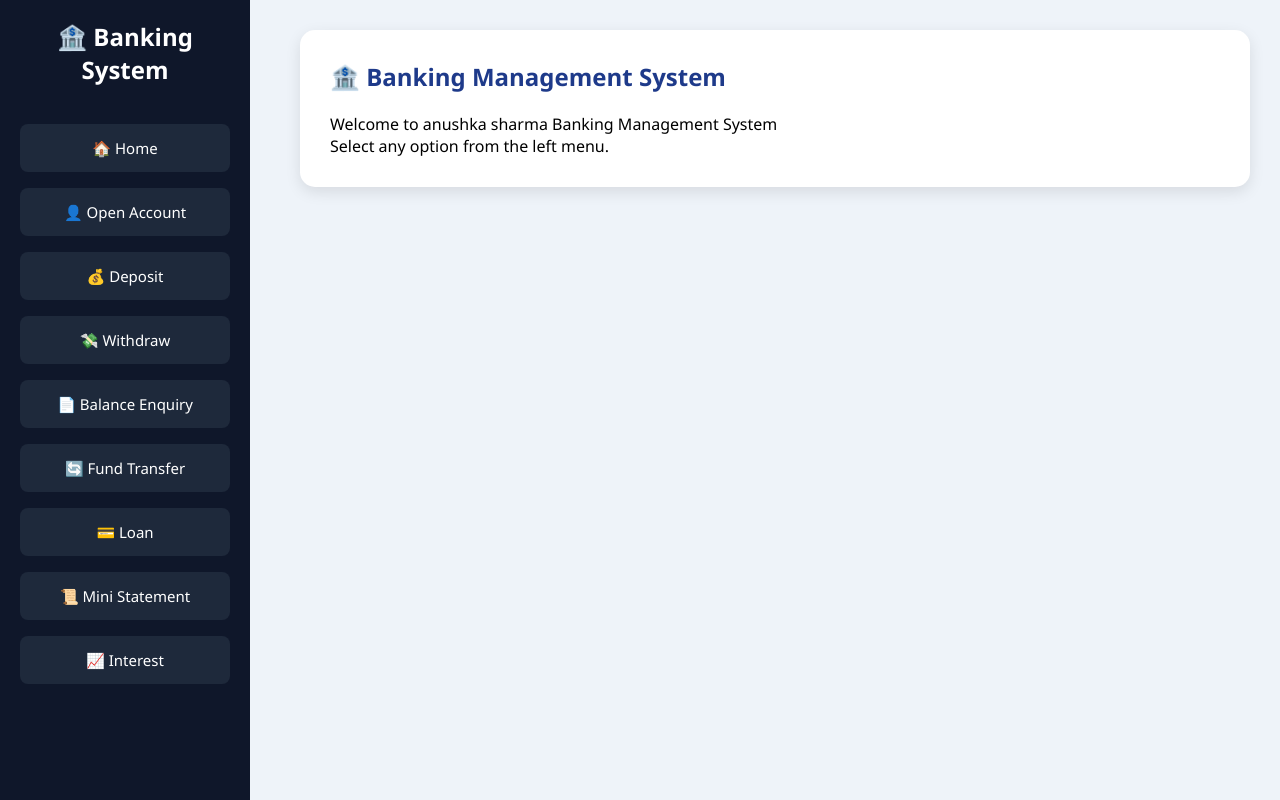
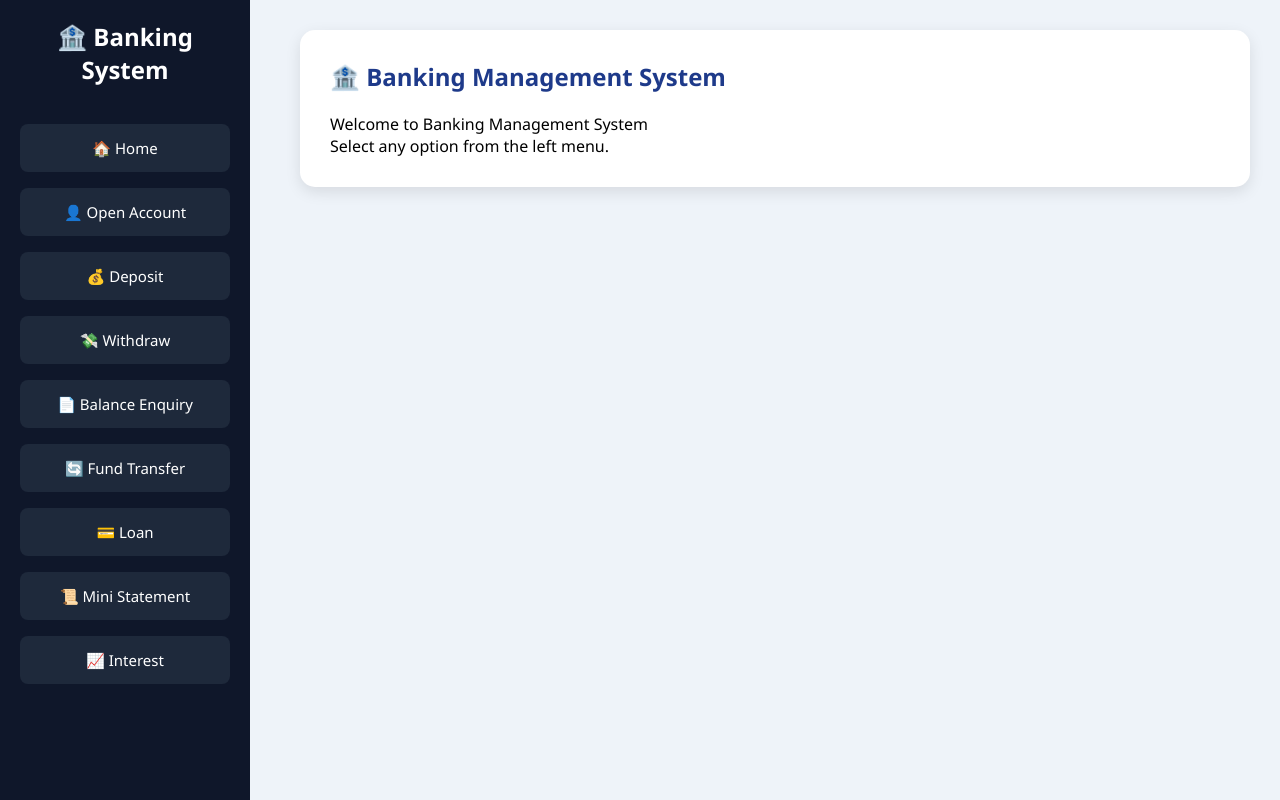
Before and after one commit to RajputSunny1924/bankingapplication, a Flask app: page / in a window 1280 px wide. Run offline with Flask 3, Linux system fonts and the light colour scheme.

```diff
--- a/templates/index.html
+++ b/templates/index.html
@@ -39,7 +39,7 @@
 
     <h2>🏦 Banking Management System</h2>
 
-    <p>Welcome to anushka sharma Banking Management System</p>
+    <p>Welcome to Banking Management System</p>
 
     <p>Select any option from the left menu.</p>
 
```
Also changed, not shown: 1 other file.
